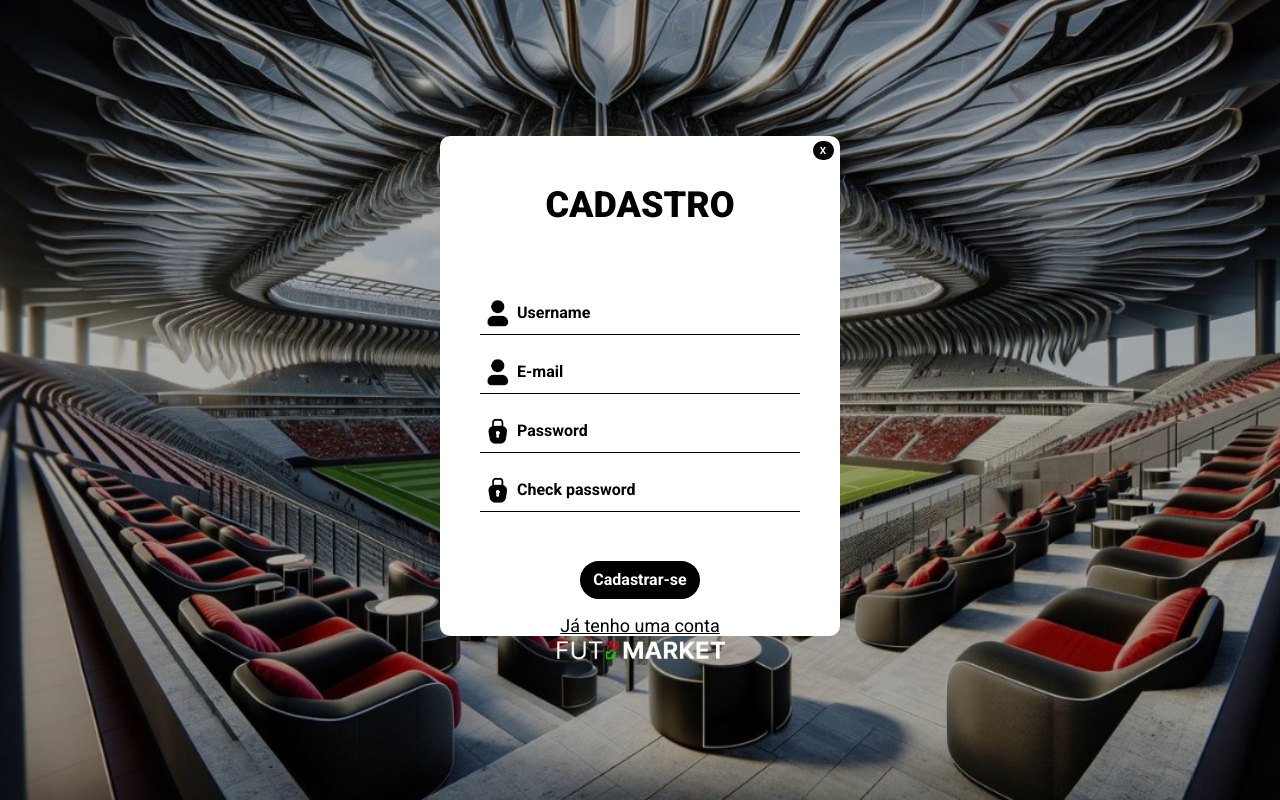
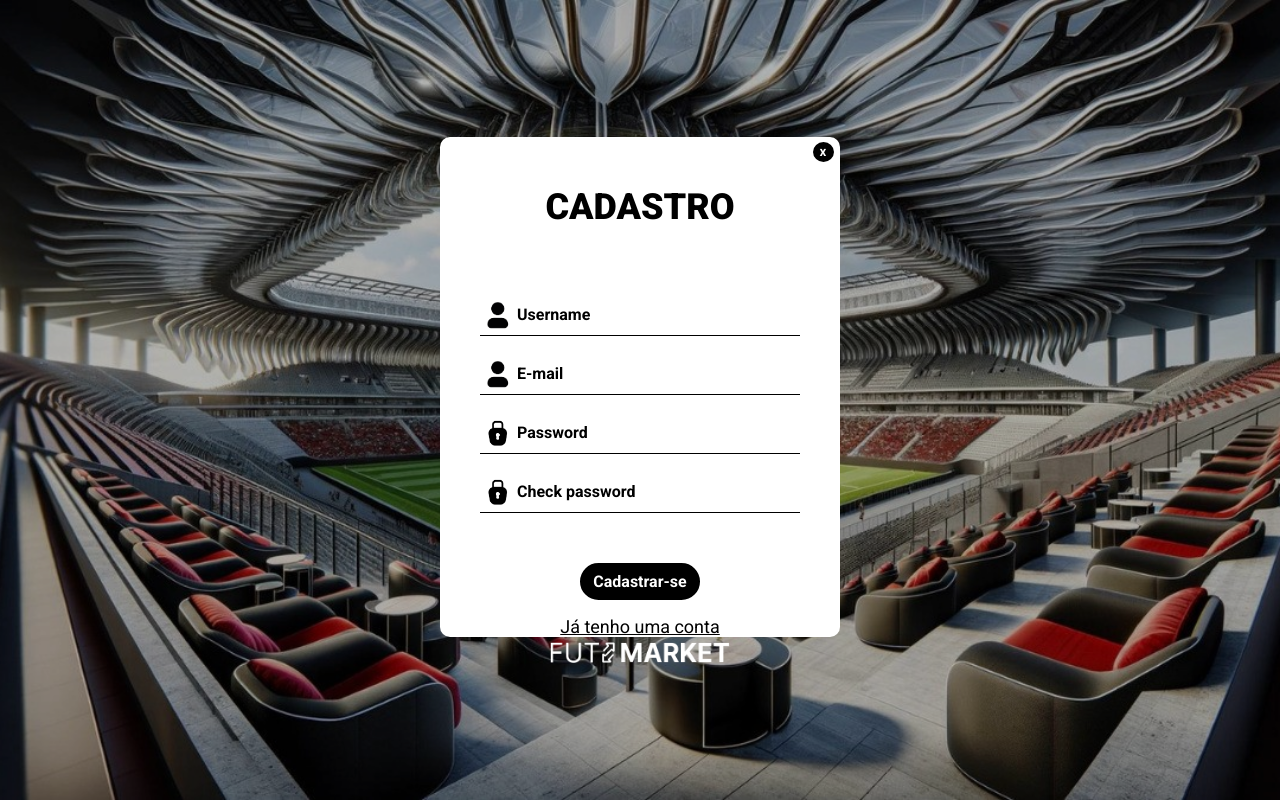
Before and after one commit to henriquedandrade/Projeto-indivual-PI, a plain HTML site: page public/HTML.CSS.JS/HTML/cadastro.html in a window 1280 px wide. Drawn offline with Linux system fonts and the light colour scheme; a web font is replaced by a local one.

Commit message:
Alguns Ajustes

```diff
--- a/public/HTML.CSS.JS/HTML/cadastro.html
+++ b/public/HTML.CSS.JS/HTML/cadastro.html
@@ -53,7 +53,7 @@
                     </a>
                 </div>
             </div>
-            <img src="../ASSETS/Logo Branco.png" alt="Logo" width="180px">
+            <img src="../ASSETS/Logo tudo branco.png" alt="Logo" width="180px" style="margin-top: 5px;">
 
         </div>
     </div>
--- a/public/HTML.CSS.JS/STYLES/style_logcadastro.css
+++ b/public/HTML.CSS.JS/STYLES/style_logcadastro.css
@@ -97,10 +97,10 @@ body{
 .voltar{
     height: 15px;
     width: 15px;
-    border-radius: 100px;
+    border-radius: 50%;
     color: white;
     font-size: 10px;
-    font-weight: 600;
+    font-weight: 800;
     display: flex;
     justify-content: center;
     align-items:center;
```
Also changed, not shown: public/HTML.CSS.JS/HTML/login.html (+1 -1 lines), public/HTML.CSS.JS/ASSETS/Logo tudo branco.png (added), public/HTML.CSS.JS/ASSETS/Logo tudo preto.png (added).
